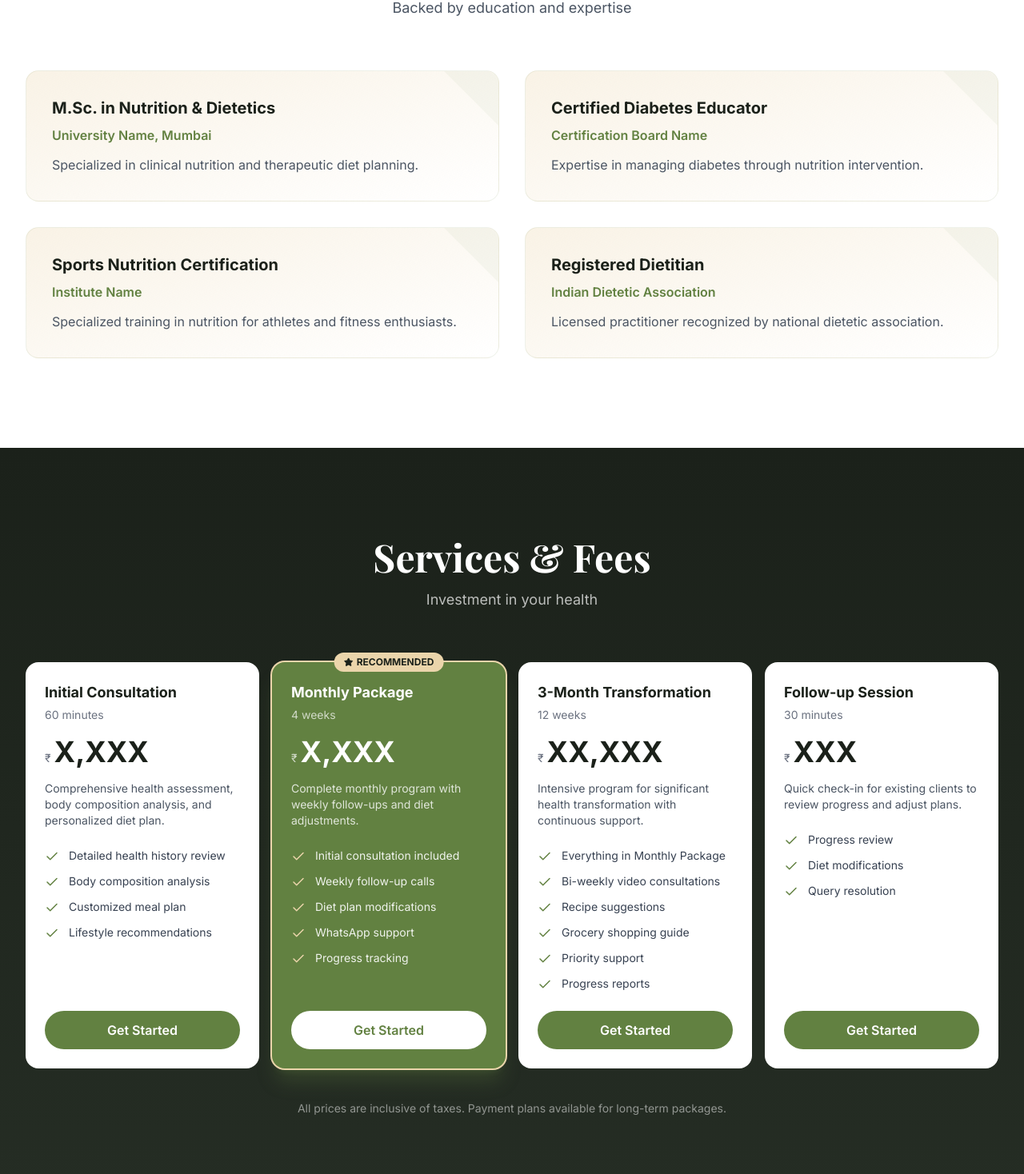
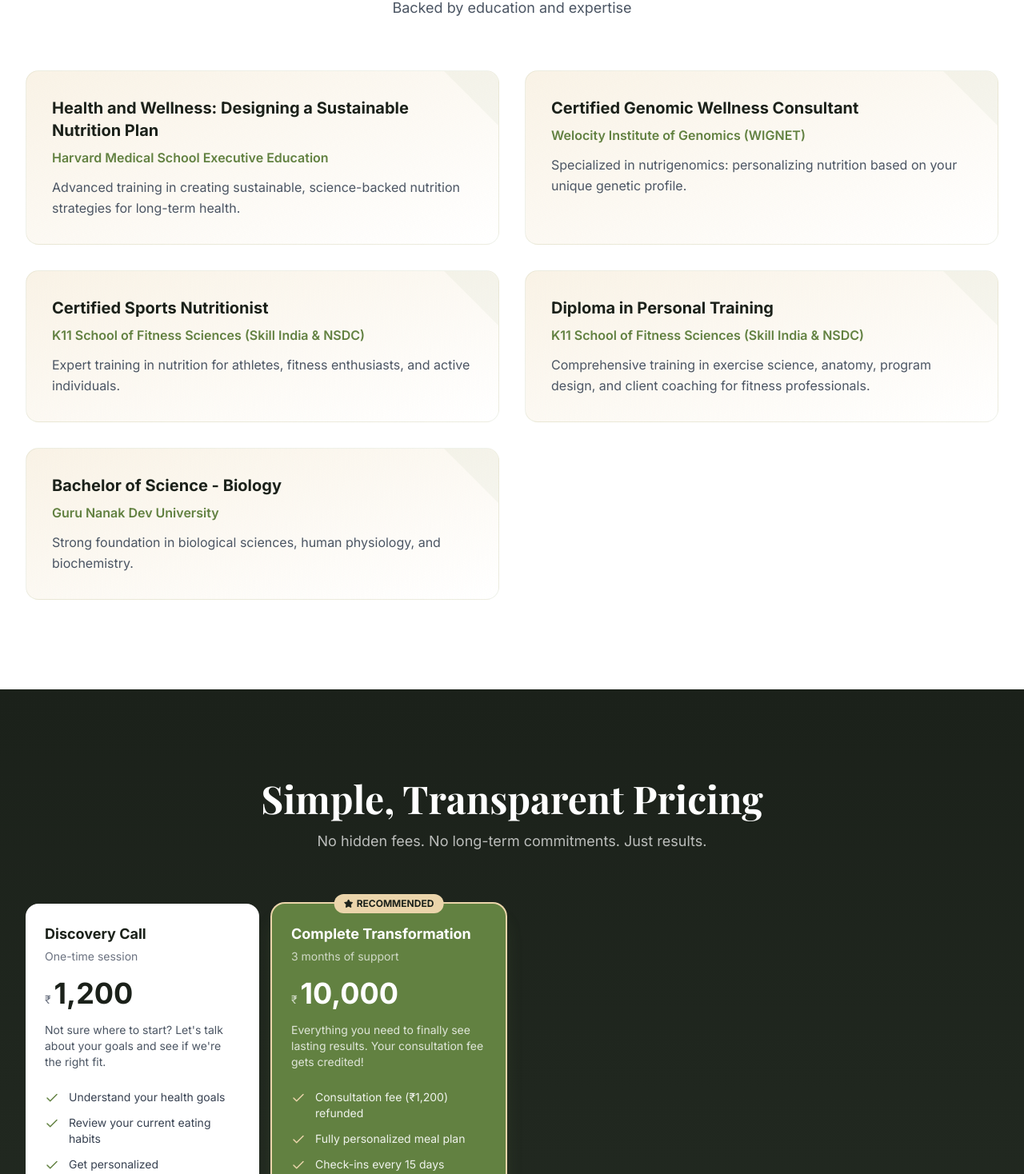
Before and after one commit to ojusharma/ritu-sharma-portfolio, a React (Vite) app: page / in a window 1280 px wide. Shown: the part 980-2448 px from the top of the page at 80% size. Built offline with nearby package versions, Linux system fonts and the light colour scheme.

Commit message:
Revise certifications, fees, and hero content

```diff
--- a/src/constants/certifications.ts
+++ b/src/constants/certifications.ts
@@ -12,35 +12,38 @@
   certifications: [
     {
       id: 1,
-      title: "M.Sc. in Nutrition & Dietetics",
-      institution: "University Name, Mumbai",
-      year: "20XX",
-      description: "Specialized in clinical nutrition and therapeutic diet planning.",
-      icon: "graduation", // graduation, award, certificate, book
+      title: "Health and Wellness: Designing a Sustainable Nutrition Plan",
+      institution: "Harvard Medical School Executive Education",
+      description: "Advanced training in creating sustainable, science-backed nutrition strategies for long-term health.",
+      icon: "award",
     },
     {
       id: 2,
-      title: "Certified Diabetes Educator",
-      institution: "Certification Board Name",
-      year: "20XX",
-      description: "Expertise in managing diabetes through nutrition intervention.",
+      title: "Certified Genomic Wellness Consultant",
+      institution: "Welocity Institute of Genomics (WIGNET)",
+      description: "Specialized in nutrigenomics: personalizing nutrition based on your unique genetic profile.",
       icon: "award",
     },
     {
       id: 3,
-      title: "Sports Nutrition Certification",
-      institution: "Institute Name",
-      year: "20XX",
-      description: "Specialized training in nutrition for athletes and fitness enthusiasts.",
+      title: "Certified Sports Nutritionist",
+      institution: "K11 School of Fitness Sciences (Skill India & NSDC)",
+      description: "Expert training in nutrition for athletes, fitness enthusiasts, and active individuals.",
       icon: "certificate",
     },
     {
       id: 4,
-      title: "Registered Dietitian",
-      institution: "Indian Dietetic Association",
-      year: "20XX",
-      description: "Licensed practitioner recognized by national dietetic association.",
-      icon: "award",
+      title: "Diploma in Personal Training",
+      institution: "K11 School of Fitness Sciences (Skill India & NSDC)",
+      description: "Comprehensive training in exercise science, anatomy, program design, and client coaching for fitness professionals.",
+      icon: "certificate",
+    },
+    {
+      id: 5,
+      title: "Bachelor of Science - Biology",
+      institution: "Guru Nanak Dev University",
+      description: "Strong foundation in biological sciences, human physiology, and biochemistry.",
+      icon: "book",
     },
   ],
 };
--- a/src/constants/fees.ts
+++ b/src/constants/fees.ts
@@ -2,12 +2,11 @@
  * ==============================================
  * FEES & SERVICES
  * ==============================================
- * Edit this file to update pricing and services
  */
 
 export const FEES_CONTENT = {
-  sectionTitle: "Services & Fees",
-  sectionSubtitle: "Investment in your health",
+  sectionTitle: "Simple, Transparent Pricing",
+  sectionSubtitle: "No hidden fees. No long-term commitments. Just results.",
 
   // Currency symbol
   currency: "₹",
@@ -15,64 +14,36 @@
   services: [
     {
       id: 1,
-      name: "Initial Consultation",
-      price: "X,XXX",
-      duration: "60 minutes",
-      description: "Comprehensive health assessment, body composition analysis, and personalized diet plan.",
+      name: "Discovery Call",
+      price: "1,200",
+      duration: "One-time session",
+      description: "Not sure where to start? Let's talk about your goals and see if we're the right fit.",
       features: [
-        "Detailed health history review",
-        "Body composition analysis",
-        "Customized meal plan",
-        "Lifestyle recommendations",
+        "Understand your health goals",
+        "Review your current eating habits",
+        "Get personalized recommendations",
+        "Zero pressure, 100% clarity",
       ],
       popular: false,
     },
     {
       id: 2,
-      name: "Monthly Package",
-      price: "X,XXX",
-      duration: "4 weeks",
-      description: "Complete monthly program with weekly follow-ups and diet adjustments.",
+      name: "Complete Transformation",
+      price: "10,000",
+      duration: "3 months of support",
+      description: "Everything you need to finally see lasting results. Your consultation fee gets credited!",
       features: [
-        "Initial consultation included",
-        "Weekly follow-up calls",
-        "Diet plan modifications",
-        "WhatsApp support",
-        "Progress tracking",
+        "Consultation fee (₹1,200) refunded",
+        "Fully personalized meal plan",
+        "Check-ins every 15 days",
+        "Direct call access (12 PM - 8 PM)",
+        "Unlimited diet adjustments",
+        "WhatsApp support for quick queries",
       ],
       popular: true, // Highlighted as recommended
-    },
-    {
-      id: 3,
-      name: "3-Month Transformation",
-      price: "XX,XXX",
-      duration: "12 weeks",
-      description: "Intensive program for significant health transformation with continuous support.",
-      features: [
-        "Everything in Monthly Package",
-        "Bi-weekly video consultations",
-        "Recipe suggestions",
-        "Grocery shopping guide",
-        "Priority support",
-        "Progress reports",
-      ],
-      popular: false,
-    },
-    {
-      id: 4,
-      name: "Follow-up Session",
-      price: "XXX",
-      duration: "30 minutes",
-      description: "Quick check-in for existing clients to review progress and adjust plans.",
-      features: [
-        "Progress review",
-        "Diet modifications",
-        "Query resolution",
-      ],
-      popular: false,
     },
   ],
 
   // Note displayed below pricing
-  note: "All prices are inclusive of taxes. Payment plans available for long-term packages.",
+  note: "Already had a consultation? Your ₹1,200 gets deducted from the meal plan!",
 };
--- a/src/constants/heroContent.ts
+++ b/src/constants/heroContent.ts
@@ -10,19 +10,19 @@
   headline: "Think Fit with Ritu",
 
   // Tagline/subheadline
-  tagline: "Choose Strong over Skinny!",
+  tagline: "You don't need another diet, you need a different lens.",
 
   // Description paragraph
   description:
-    "Transform your relationship with food and achieve lasting health through personalized nutrition guidance. No crash diets, no restrictions—just sustainable habits for a stronger you.",
+    "Tired of diets that don't stick? I help you build a healthier relationship with food. No restrictions, no guilt. Just real results that last a lifetime.",
 
   // Call-to-action buttons
   primaryCTA: {
-    text: "Book Consultation",
+    text: "Start Your Transformation",
     link: "#contact",
   },
   secondaryCTA: {
-    text: "View Services",
+    text: "See How It Works",
     link: "#fees",
   },
 
```
